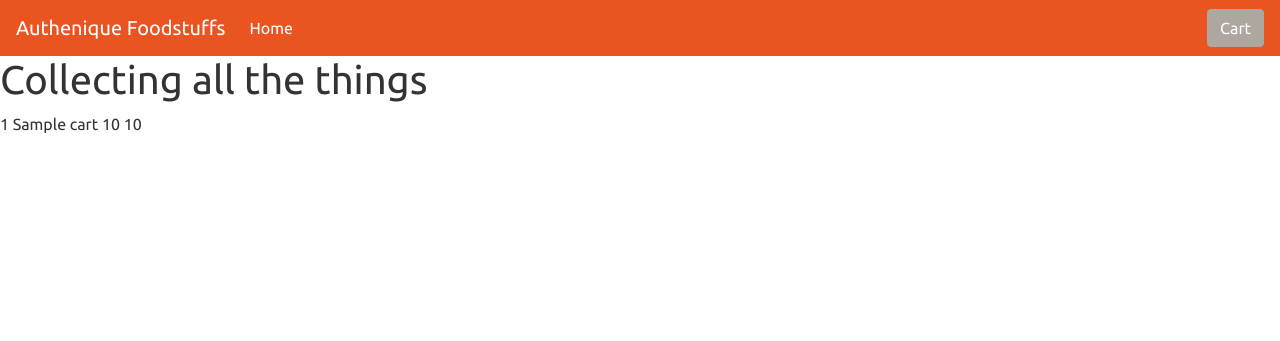
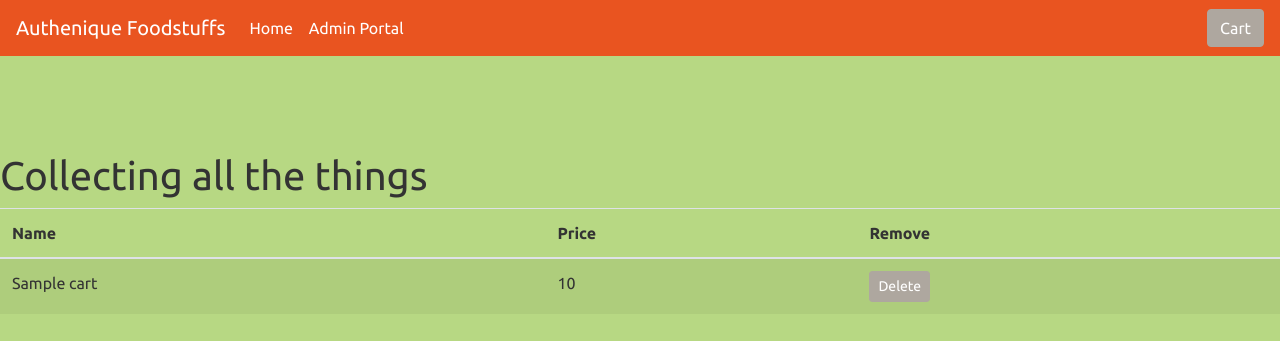
Before and after one commit to aucoeur/TeaLeaves_and_Sunshine, a Flask app: page /cart in a window 1280 px wide. Shown: the top 341 px of the page. Run offline with Flask 2, Linux system fonts and the light colour scheme; a database or web service that is not in the repository returns one stand-in record (values such as "Sample title"); some libraries are stand-ins or nearby versions.

Commit message:
Add cart functionality and delete

```diff
--- a/app.py
+++ b/app.py
@@ -9,27 +9,42 @@ host = os.environ.get('MONGODB_URI', 'mongodb://localhost:27017/papernoms')
 client = MongoClient(host=f'{host}?retryWrites=false')
 db = client.get_default_database()
 inventory = db.inventory
-carts = db.carts
+cart = db.cart
 
 inventory.drop()
+cart.drop()
+
 inventory.insert_many([
-    {"name": "Persimmon", "category": "fresh", "price": 3.24, "image": "static/img/fresh/persimmon.jpg"},
-    {"name": "Artichoke", "category": "fresh", "price": 4.24, "image": "static/img/fresh/artichoke.jpg"},
-    {"name": "Dragonfruit", "category": "fresh", "price": 7.26, "image": "static/img/fresh/dragonfruit.jpg"},
-    {"name": "Orange", "category": "fresh", "price": 1.54, "image": "static/img/fresh/orange.jpg"},
-    {"name": "Avocado", "category": "fresh", "price": 2.24, "image": "static/img/fresh/avocado.jpg"},
-    {"name": "Watermelon", "category": "fresh", "price": 5.36, "image": "static/img/fresh/watermelon.jpg"},
-    {"name": "Lobster", "category": "prepped", "price": 25.48, "image": "static/img/prepped/lobster.jpg"},
-    {"name": "Paella", "category": "prepped", "price": 14.56, "image": "static/img/prepped/paella.jpg"},
-    {"name": "Farfalle Alfredo", "category": "prepped", "price": 12.74, "image": "static/img/prepped/pasta.jpg"},
-    {"name": "Pizza", "category": "fresh", "price": 9.96, "image": "static/img/prepped/pizza.jpg"},
-    {"name": "Taco", "category": "fresh", "price": 2.15, "image": "static/img/prepped/taco.jpg"}
+    {"name": "Persimmon", "category": "fresh", "price": 3.24, "image": "static/img/fresh/persimmon.jpg", "quantity": 100},
+    {"name": "Artichoke", "category": "fresh", "price": 4.24, "image": "static/img/fresh/artichoke.jpg", "quantity": 100},
+    {"name": "Dragonfruit", "category": "fresh", "price": 7.26, "image": "static/img/fresh/dragonfruit.jpg", "quantity": 100},
+    {"name": "Orange", "category": "fresh", "price": 1.54, "image": "static/img/fresh/orange.jpg", "quantity": 100},
+    {"name": "Avocado", "category": "fresh", "price": 2.24, "image": "static/img/fresh/avocado.jpg", "quantity": 100},
+    {"name": "Watermelon", "category": "fresh", "price": 5.36, "image": "static/img/fresh/watermelon.jpg", "quantity": 100},
+    {"name": "Lobster", "category": "prepped", "price": 25.48, "image": "static/img/prepped/lobster.jpg", "quantity": 100},
+    {"name": "Paella", "category": "prepped", "price": 14.56, "image": "static/img/prepped/paella.jpg", "quantity": 100},
+    {"name": "Farfalle Alfredo", "category": "prepped", "price": 12.74, "image": "static/img/prepped/pasta.jpg", "quantity": 100},
+    {"name": "Pizza", "category": "fresh", "price": 9.96, "image": "static/img/prepped/pizza.jpg", "quantity": 100},
+    {"name": "Taco", "category": "fresh", "price": 2.15, "image": "static/img/prepped/taco.jpg", "quantity": 100}
     ])
 
 @app.route('/')
-def index():
-    '''Show full inventory'''
-    return render_template('index.html', inventory=inventory.find())
+def show_inventory():
+    """Show all inventory."""
+    # This will display all inventory by looping through the database
+    return render_template('index.html', inventory=inventory.find(),)
+
+@app.route('/cart')
+def show_cart():
+    """Show cart."""
+    carts = cart.find()
+    # This will display all inventory by looping through the database
+    # total_price = list(cart.find({}))
+    # total = 0
+    # for i in range(len(total_price)):
+    #     total += total_price[i]["price"]*total_price[i]["quantity"]
+
+    return render_template('cart.html', cart=carts)
 
 @app.route('/inventory/add')
 def item_add():
@@ -43,13 +58,14 @@ def inventory_submit():
     item = {
         'name': request.form.get('name'),
         "price": request.form.get('price'),
-        'category': request.form.get('category')
+        'category': request.form.get('category'),
+        'quantity': request.form.get('quantity')
     }
 
     item_id = inventory.insert_one(item).inserted_id
     return redirect(url_for('item_show', item_id=item_id))
 
-@app.route('/inventory/<item_id>')
+@app.route('/cart/<item_id>')
 def item_show(item_id):
     '''Show single item'''
     item = inventory.find_one({'_id': ObjectId(item_id)})
@@ -84,40 +100,25 @@ def item_delete(item_id):
 
     return redirect(url_for('index'))
 
-@app.route('/cart')
-def cart_show():
-    '''Show cart'''
-    cart = carts.find()
+@app.route('/cart', methods=['POST'])
+def add_to_cart():
+    '''Submit new item to cart'''
+    item = {
+        'name': request.form.get('name'),
+        "price": request.form.get('price'),
+        'category': request.form.get('category'),
+        # 'quantity': request.form.get('quantity')
+    }
 
-    cart_items = list(cart.find({}))
-    total_price = 0
-    for i in range(len(cart_items)):
-        total_price += cart_items[i]["price"]*cart_items[i]["quantity"]
+    add_item = cart.insert_one(item).inserted_id
+    return redirect(url_for('show_cart', add_item=add_item))
 
-    return render_template('cart.html', cart=cart, total_price=total_price)
+@app.route('/inventory/<item_id>/delete', methods=['POST'])
+def remove_from_cart(item_id):
+    '''Remove item from cart'''
+    cart.delete_one({'_id': ObjectId(item_id)})
 
-# @app.route('/cart/add', methods=['POST'])
-# def cart_submit():
-#     '''Submit new item to cart'''
-#     item = {
-#         '_id': request.form.get('item_id'),
-#         'name': request.form.get('name'),
-#         "price": request.form.get('price'),
-#         'quantity': request.form.get('quantity'),
-#     }
-#     cart_item = cart.find_one({'_id': ObjectId(item.id)})
-
-#     quant = int(item.quantity)
-
-#     if item._id == cart_item:
-#         cart.update_one(
-#             { '_id': ObjectId(item.id) },
-#             { '$inc': { 'quantity': quant } }
-#             )
-#     else:
-#         cart_id = cart.insert_one(item).inserted_id
-
-#     return redirect(url_for('cart_show', cart_id=cart_item))
+    return redirect(url_for('show_cart'))
 
 if __name__ == '__main__':
     app.run(debug=True, host='0.0.0.0', port=os.environ.get('PORT', 5000))
--- a/static/style.css
+++ b/static/style.css
@@ -1,7 +1,6 @@
-/* body {
-    background-color: #858788;
-    color: #88ff00
-} */
+body {
+    background-color: hsl(83, 52%, 68%);
+}
 
 input[type=number] {
     width: 50px;
--- a/templates/base.html
+++ b/templates/base.html
@@ -10,7 +10,7 @@
 </head>
 
 <body>
-    {% include 'partials/nav_bar.html' %}
+    {% include 'partials/nav_bar.html' %}<br /><br /><br /><br />
     {% block content %}
 
     {% endblock content %}
--- a/templates/cart.html
+++ b/templates/cart.html
@@ -4,13 +4,26 @@
 
 <h1>Collecting all the things</h1>
 
-{% for item in cart  %}
-    <div>
-        {{ item.item_id }}
-        {{ item.name }}
-        {{ item.price }}
-        {{ item.quantity }}
-    </div>
-{% endfor %}
+<table class="table table-striped">
+    <thead>
+        <th scope="col">Name</th>
+        <th scope="col">Price</th>
+        <th scope="col">Remove</th>
+    </thead>
+    <tbody>
+        {% for item in cart  %}
+            <tr>
+                <td>{{ item.name }}</td>
+                <td>{{ item.price }}</td>
+                <!-- {{ item.quantity }} -->
+                <td><form method='POST' action='/cart/{{ item._id }}/delete'>
+                    <input type='hidden' name='_method' value='DELETE'>
+                    <button class='btn btn-secondary btn-sm' type='submit'>Delete</button>
+                </form></td>
+            </tr>
+        {% endfor %}
+    </tbody>
+    </thead>
+</table>
 
 {% endblock content %}
--- a/templates/partials/nav_bar.html
+++ b/templates/partials/nav_bar.html
@@ -7,7 +7,10 @@
   <div class="collapse navbar-collapse" id="navbarColor01">
     <ul class="navbar-nav mr-auto">
       <li class="nav-item active">
-        <a class="nav-link" href="#">Home <span class="sr-only">(current)</span></a>
+        <a class="nav-link" href="/">Home <span class="sr-only">(current)</span></a>
+      </li>
+      <li class="nav-item active">
+        <a class="nav-link" href="/inventory/add">Admin Portal <span class="sr-only">(current)</span></a>
       </li>
     </ul>
     <form class="form-inline my-2 my-lg-0" action="/cart">
```
Also changed, not shown: templates/index.html (+4 -3 lines), templates/partials/add_to_cart.html (+3 -5 lines), templates/partials/item_form.html (+5 -5 lines).
